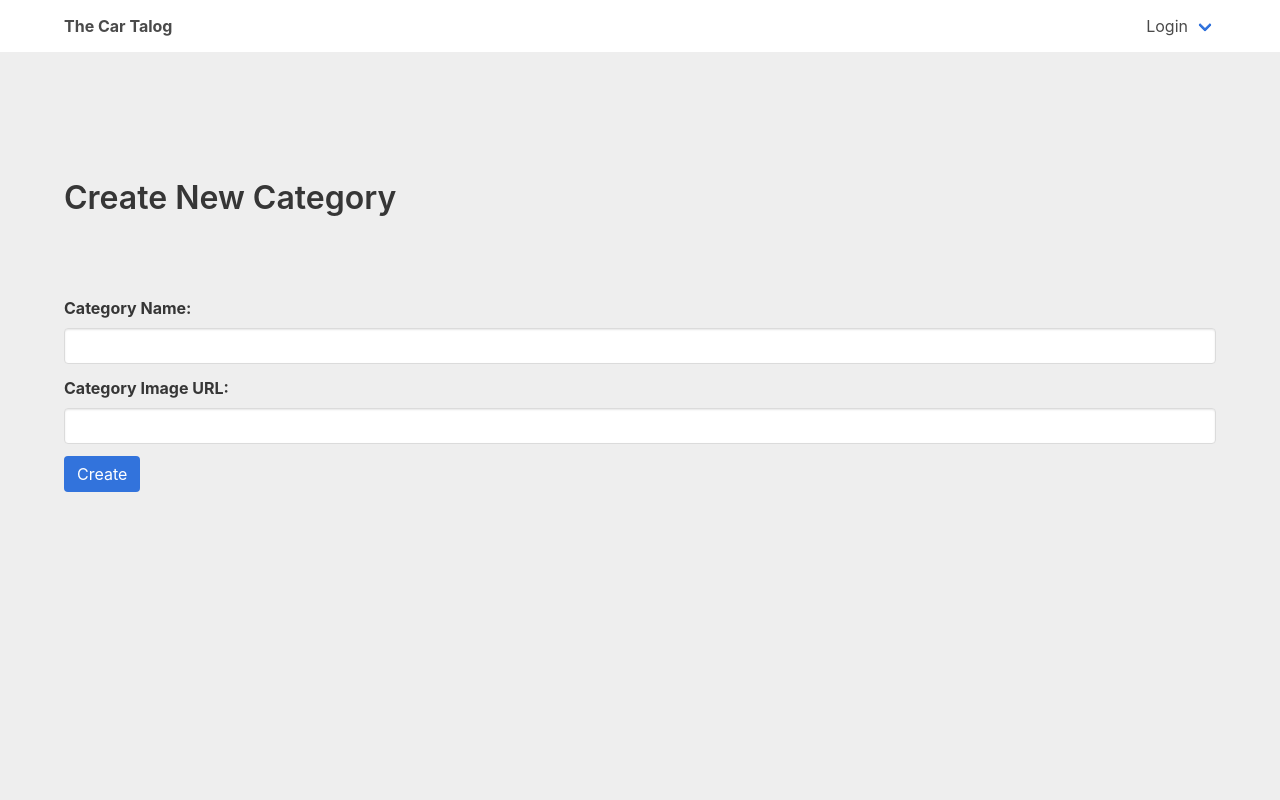
After one commit to oluwaseye/catalog, a Python web app: template templates/newCategory.html in a window 1280 px wide. The commit adds this page. Run offline with Jinja, Linux system fonts and the light colour scheme; the template is opened without the code that fills it, so the values that code supplies are empty; some libraries are stand-ins or nearby versions.

Commit message:
Category templates

```diff
--- /dev/null
+++ b/static/css/cards.css
@@ -0,0 +1,99 @@
+
+.card.large {
+height: 600px;
+-webkit-backface-visibility: hidden;
+backface-visibility: initial;
+border-radius: 5px;
+}
+.media-content {
+overflow: hidden;
+}
+.title.no-padding {
+margin-bottom: 0 !important;
+}
+#flow span {
+display: block;
+width: 200vw;
+height: 200vw;
+position: absolute;
+top: -180vw;
+left: -50vw;
+border-radius: 90vw;
+opacity: 0.6;
+}
+.flow-1 {
+background: #3281ff;
+-webkit-animation: rotating 20s linear infinite;
+-moz-animation: rotating 20s linear infinite;
+-ms-animation: rotating 20s linear infinite;
+-o-animation: rotating 20s linear infinite;
+animation: rotating 20s linear infinite;
+}
+.flow-2 {
+background: #f442ee;
+position: absolute;
+-webkit-animation: rotating 15s linear infinite;
+-moz-animation: rotating 15s linear infinite;
+-ms-animation: rotating 15s linear infinite;
+-o-animation: rotating 15s linear infinite;
+animation: rotating 15s linear infinite;
+}
+.flow-3 {
+background: #42eef4;
+position: absolute;
+-webkit-animation: rotating 7s linear infinite;
+-moz-animation: rotating 7s linear infinite;
+-ms-animation: rotating 7s linear infinite;
+-o-animation: rotating 7s linear infinite;
+animation: rotating 7s linear infinite;
+}
+@-webkit-keyframes rotating {
+from {
+-ms-transform: rotate(0deg);
+-moz-transform: rotate(0deg);
+-webkit-transform: rotate(0deg);
+-o-transform: rotate(0deg);
+transform: rotate(0deg);
+}
+to {
+-ms-transform: rotate(360deg);
+-moz-transform: rotate(360deg);
+-webkit-transform: rotate(360deg);
+-o-transform: rotate(360deg);
+transform: rotate(360deg);
+}
+}
+@keyframes rotating {
+from {
+-ms-transform: rotate(0deg);
+-moz-transform: rotate(0deg);
+-webkit-transform: rotate(0deg);
+-o-transform: rotate(0deg);
+transform: rotate(0deg);
+}
+to {
+-ms-transform: rotate(360deg);
+-moz-transform: rotate(360deg);
+-webkit-transform: rotate(360deg);
+-o-transform: rotate(360deg);
+transform: rotate(360deg);
+}
+}
+.rotating {
+-webkit-animation: rotating 2s linear infinite;
+-moz-animation: rotating 2s linear infinite;
+-ms-animation: rotating 2s linear infinite;
+-o-animation: rotating 2s linear infinite;
+animation: rotating 2s linear infinite;
+}
+.footer{
+background-color: #222831;
+color: lemonchiffon;
+}
+.footer p, strong
+{color: lemonchiffon}
+.footer a:hover
+{color: crimson;}
+.fa
+{color: lemonchiffon;
+    margin: 10px}
--- /dev/null
+++ b/static/css/style.css
@@ -0,0 +1,40 @@
+html{background: transparent;}
+body{
+  background: #eee;
+}
+.hero.is-success {
+  background: #F2F6FA;
+}
+.hero .nav, .hero.is-success .nav {
+  -webkit-box-shadow: none;
+  box-shadow: none;
+}
+.box {
+  margin-top: 5rem;
+}
+.avatar {
+  margin-top: -70px;
+  padding-bottom: 20px;
+}
+.avatar img {
+  padding: 5px;
+  background: #fff;
+  border-radius: 50%;
+  -webkit-box-shadow: 0 2px 3px rgba(10,10,10,.1), 0 0 0 1px rgba(10,10,10,.1);
+  box-shadow: 0 2px 3px rgba(10,10,10,.1), 0 0 0 1px rgba(10,10,10,.1);
+}
+input {
+  font-weight: 300;
+}
+/* p {
+  font-weight: 700;
+}
+p.subtitle {
+  padding-top: 1rem;
+}*/
+.intro{
+      padding: 80px 0px;
+}
+#signinBtn{
+  background: #fff url('../img/btn_google_signin.png') center cover no-repeat;
+}
--- a/static/js/app.js
+++ b/static/js/app.js
@@ -1,3 +1,26 @@
     function signInCallback(authData) {
+        if (authData['code']) {
+            // Hide sign-in button now that the user is authorized
+            $('#signinBtn').attr('style', 'display: none');
+            // Send one-time code to server, if the server responds, write a 'login successful' message to the web page and then redirect back to the main restaurants page
+            $.ajax({
+                type: 'POST',
+                url: '/google_signin?state={{STATE}}',
+                processData: false,
+                data: authData['code'],
+                contentType: 'application/octet-stream; charset=UTF-8',
+                success: function(result) {
+                    // Handle or verify the server response if necessary.
+                    if (result) {
+                        $('#result').html('Login Successful!</br>' + result + '</br>Redirecting...')
+                            setTimeout(function() {window.location.href = "/categories/";}, 2000);
+                    } else if (authData['error']) {
+                        console.log('There was an error: ' + authData['error']);
+                    } else {
+                        $('#result').html('Failed to make a server-side call. Check your configuration and console.');
+                    }
+                }
 
+            });
+        }
     }
--- a/templates/base.html
+++ b/templates/base.html
@@ -3,8 +3,8 @@
   <head>
     <meta charset="utf-8">
     <meta name="viewport" content="width=device-width, initial-scale=1">
-    <title>The Bake Factory Catalog</title>
-    <link rel="stylesheet" href="{{ url_for('static', filename='css/bulma.min.css') }}">
+    <title>The Car Talog</title>
+    <link rel="stylesheet" href="https://cdnjs.cloudflare.com/ajax/libs/bulma/0.7.2/css/bulma.min.css">
     <link href="https://stackpath.bootstrapcdn.com/font-awesome/4.7.0/css/font-awesome.min.css" rel="stylesheet" integrity="sha384-wvfXpqpZZVQGK6TAh5PVlGOfQNHSoD2xbE+QkPxCAFlNEevoEH3Sl0sibVcOQVnN" crossorigin="anonymous">
     <link rel="stylesheet" href="{{ url_for('static', filename='css/cards.css') }}">
     <link rel="stylesheet" href="{{ url_for('static', filename='css/style.css') }}">
--- /dev/null
+++ b/templates/navigation.html
@@ -0,0 +1,30 @@
+<nav class="navbar">
+                <div class="container">
+                    <div class="navbar-brand">
+                        <a href="{{url_for('showCategories')}}" class="navbar-item">
+                           <strong class="mt-1">The Car Talog</strong>
+                       </a>
+                        <span class="navbar-burger burger" data-target="navbarMenu">
+                        <span></span>
+                        <span></span>
+                        <span></span>
+                        </span>
+                    </div>
+                    <div id="navbarMenu" class="navbar-menu">
+                        <div class="navbar-end">
+
+                            {% for c in categories %}
+                                <a class="navbar-item" href="{{url_for('showItems', category_id=c.id)}}">{{c.name}}</a>
+                            {% endfor %}
+
+                            <div class="navbar-item has-dropdown is-hoverable">
+                                {% if 'username' not in session %}
+                                    <a class="navbar-link" href="{{url_for('showLogin')}}">Login</a>
+                                {% else %}
+                                    <a class="navbar-link" href="{{url_for('google_signout')}}">LogOut</a>
+                                {% endif %}
+                            </div>
+                        </div>
+                    </div>
+                </div>
+</nav>
--- /dev/null
+++ b/templates/newCategory.html
@@ -0,0 +1,36 @@
+{% extends 'base.html' %}
+{% include 'navigation.html' %}
+{% block container %}
+<section class=" is-default is-bold">
+<div class="hero-body">
+            <div class="container">
+                    <div class="column is-12 intro">
+                        <h1 class="title">
+                            Create New Category
+                        </h1>
+                    </div>
+                <form action="{{url_for('newCategory')}}" method=post>
+                            <div class="field">
+                              <label class="label">Category Name:</label>
+                              <div class="control">
+                                <input class="input" type="text" name="name" required>
+                              </div>
+                            </div>
+
+                            <div class="field">
+                              <label class="label">Category Image URL:</label>
+                              <div class="control">
+                                <input class="input" type="text" name="picture" required>
+                              </div>
+                            </div>
+
+                            <div class="field is-grouped">
+                              <div class="control">
+                                <button class="button is-link" type="submit">Create</button>
+                              </div>
+                            </div>
+                </form>
+              </div>
+  </div>
+</section>
+{% endblock %}
```
Also changed, not shown: templates/deleteCategory.html (added, +25 -0 lines), templates/editCategory.html (added, +39 -0 lines), templates/login.html (added, +31 -0 lines), templates/privateCategories.html (added, +49 -0 lines), templates/publicCategories.html (added, +44 -0 lines).
